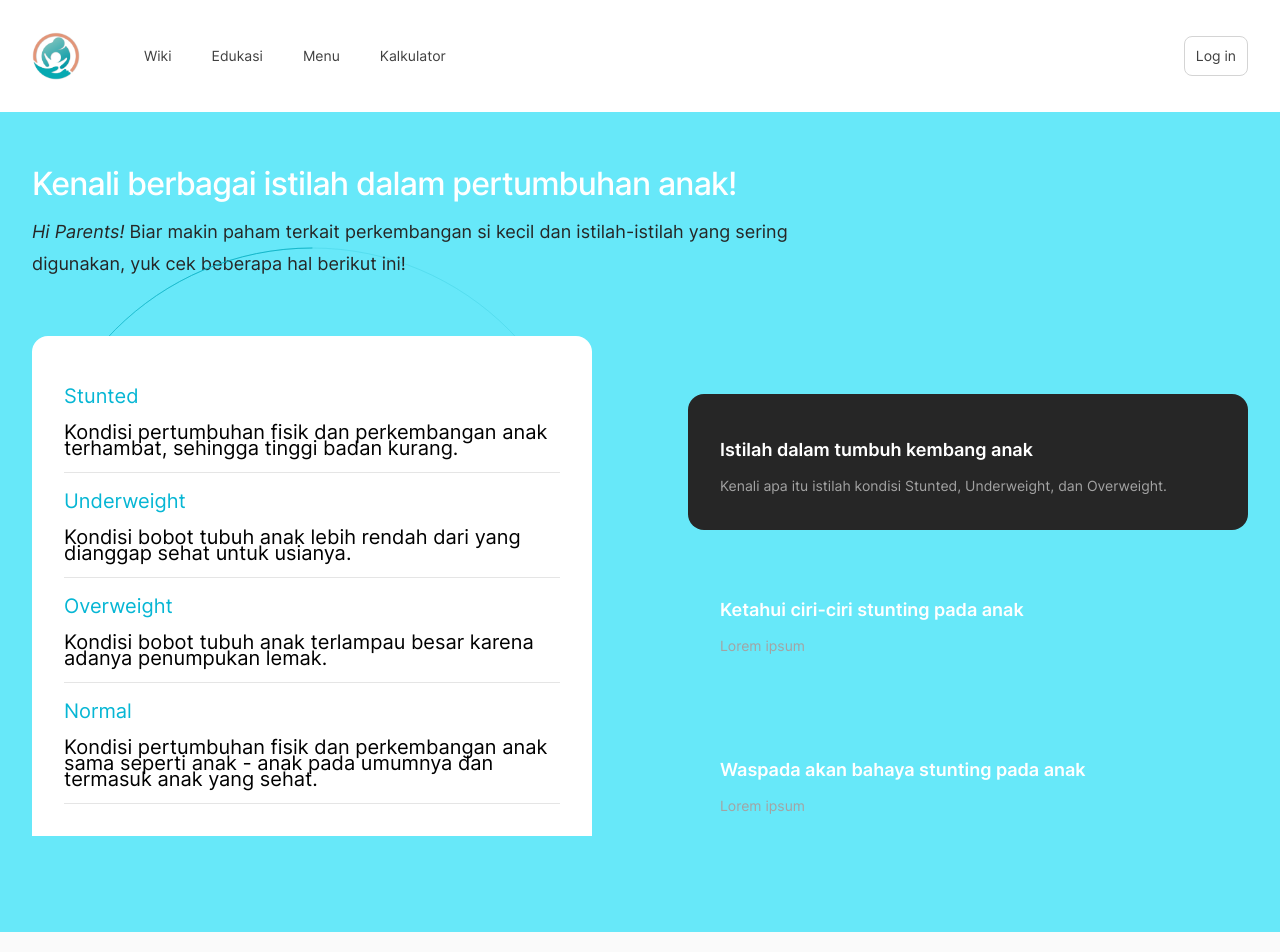
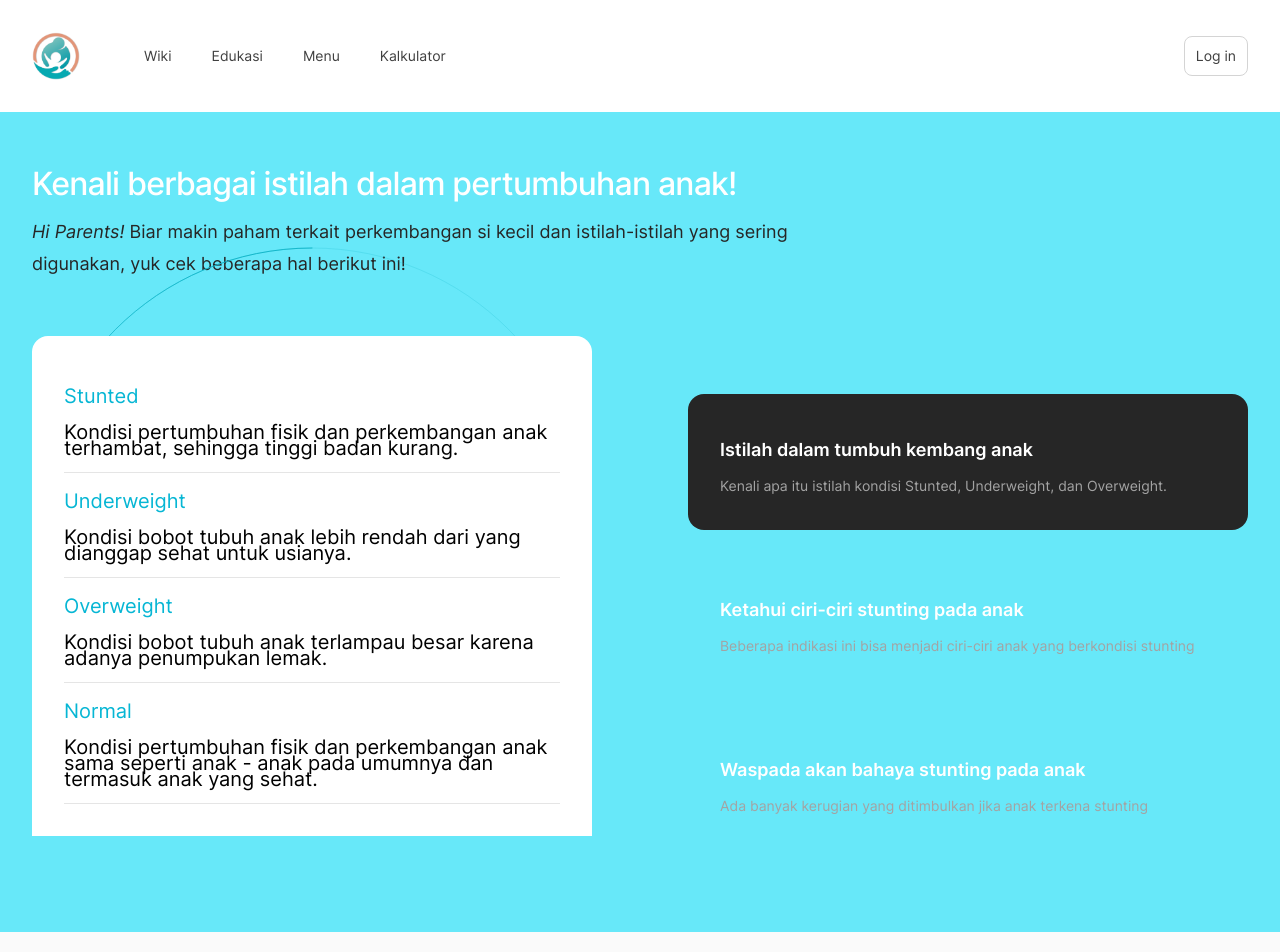
Before and after one commit to Rici00/withMedika, a Next.js app in the folder frontend/: page /indexlogin in a window 1280 px wide. Shown: the top 952 px of the page. Built offline with nearby package versions, Linux system fonts and the light colour scheme.

Commit message:
delete unused part

```diff
--- a/frontend/src/components/PrimaryFeatures.jsx
+++ b/frontend/src/components/PrimaryFeatures.jsx
@@ -6,27 +6,13 @@ import { useDebouncedCallback } from 'use-debounce'
 import Image from 'next/image'
 import { useMediaQuery } from 'react-responsive';
 
-import isiPiring from '@/images/logos/isipiring.png'
-import minum from '@/images/logos/minum.png'
+
 import ciri from '@/images/logos/ciri2.png'
 import bahaya from '@/images/logos/bahaya.png'
-import olahraga from '@/images/logos/olahraga.png'
-import cuciTangan from '@/images/logos/cucitangan.png'
-import bbc from '@/images/logos/bbc.svg'
 import { AppScreen } from '@/components/AppScreen'
 import { CircleBackground } from '@/components/CircleBackground'
 import { Container } from '@/components/Container'
 import { PhoneFrame } from '@/components/PhoneFrame'
-import {
-  DiageoLogo,
-  LaravelLogo,
-  MirageLogo,
-  ReversableLogo,
-  StatamicLogo,
-  StaticKitLogo,
-  TransistorLogo,
-  TupleLogo,
-} from '@/components/StockLogos'
 
 
 const MotionAppScreenHeader = motion(AppScreen.Header)
@@ -43,33 +29,18 @@ const features = [
   {
     name: 'Ketahui ciri-ciri stunting pada anak',
     description:
-      'Lorem ipsum',
+      'Beberapa indikasi ini bisa menjadi ciri-ciri anak yang berkondisi stunting',
     icon: DeviceUserIcon,
     screen: CiriScreen,
   },
   {
     name: 'Waspada akan bahaya stunting pada anak',
     description:
-      'Lorem ipsum',
+      'Ada banyak kerugian yang ditimbulkan jika anak terkena stunting',
     icon: DeviceUserIcon,
     screen: BahayaScreen,
   },
 
-
-  // {
-  //   name: 'otw edit',
-  //   description:
-  //     'mikir dulu isi kontennya ya bosque',
-  //   icon: DeviceNotificationIcon,
-  //   screen: StocksScreen,
-  // },
-  // {
-  //   name: 'otw buat juga kontennya',
-  //   description:
-  //     'masi mikir mikir, bingung mau nulis apa soalnya bingung',
-  //   icon: DeviceTouchIcon,
-  //   screen: InvestScreen,
-  // },
 ]
 
 function DeviceUserIcon(props) {
@@ -230,25 +201,18 @@ function WikiScreen({ custom, animated = false }) {
 }
 
 function CiriScreen({ custom, animated = false }) {
-  // Define the breakpoint for the phone mode
   const isPhoneMode = useMediaQuery({ maxWidth: 640 });
 
   return (
     <AppScreen className="w-full h-full md:translate-y-12">
       <MotionAppScreenBody {...(animated ? { ...bodyAnimation, custom } : {})}>
         <div className="px-4 py-4 ">
-          {/* Use the "mx-auto" class to center the image */}
-          {/* Use the "w-300" class to limit the width to 300px on larger screens */}
-          {/* Use the "w-full max-w-300" classes to set the width to 100% on phone mode, but with a max width of 300px */}
           <Image
             src={ciri}
             className={`mx-auto ${isPhoneMode ? 'w-full max-w-300' : 'w-300'}`}
             width={isPhoneMode ? 300 : 800}
             height={isPhoneMode ? 300 : 800}
           />
-          {/* <div className="mt-6 rounded-lg bg-cyan-500 px-3 py-2 text-center text-xs font-semibold text-white">
-            Yuk Baca!
-          </div> */}
         </div>
       </MotionAppScreenBody>
     </AppScreen>
@@ -256,25 +220,18 @@ function CiriScreen({ custom, animated = false }) {
 }
 
 function BahayaScreen({ custom, animated = false }) {
-  // Define the breakpoint for the phone mode
   const isPhoneMode = useMediaQuery({ maxWidth: 640 });
 
   return (
     <AppScreen className="w-full md:translate-y-12">
       <MotionAppScreenBody {...(animated ? { ...bodyAnimation, custom } : {})}>
         <div className="px-4 py-4">
-          {/* Use the "mx-auto" class to center the image */}
-          {/* Use the "w-300" class to limit the width to 300px on larger screens */}
-          {/* Use the "w-full max-w-300" classes to set the width to 100% on phone mode, but with a max width of 300px */}
           <Image
             src={bahaya}
             className={`mx-auto ${isPhoneMode ? 'w-full max-w-300' : 'w-300'}`}
             width={isPhoneMode ? 300 : 800}
             height={isPhoneMode ? 300 : 800}
           />
-          {/* <div className="mt-6 rounded-lg bg-cyan-500 px-3 py-2 text-center text-xs font-semibold text-white">
-            Yuk Baca!
-          </div> */}
         </div>
       </MotionAppScreenBody>
     </AppScreen>
```
